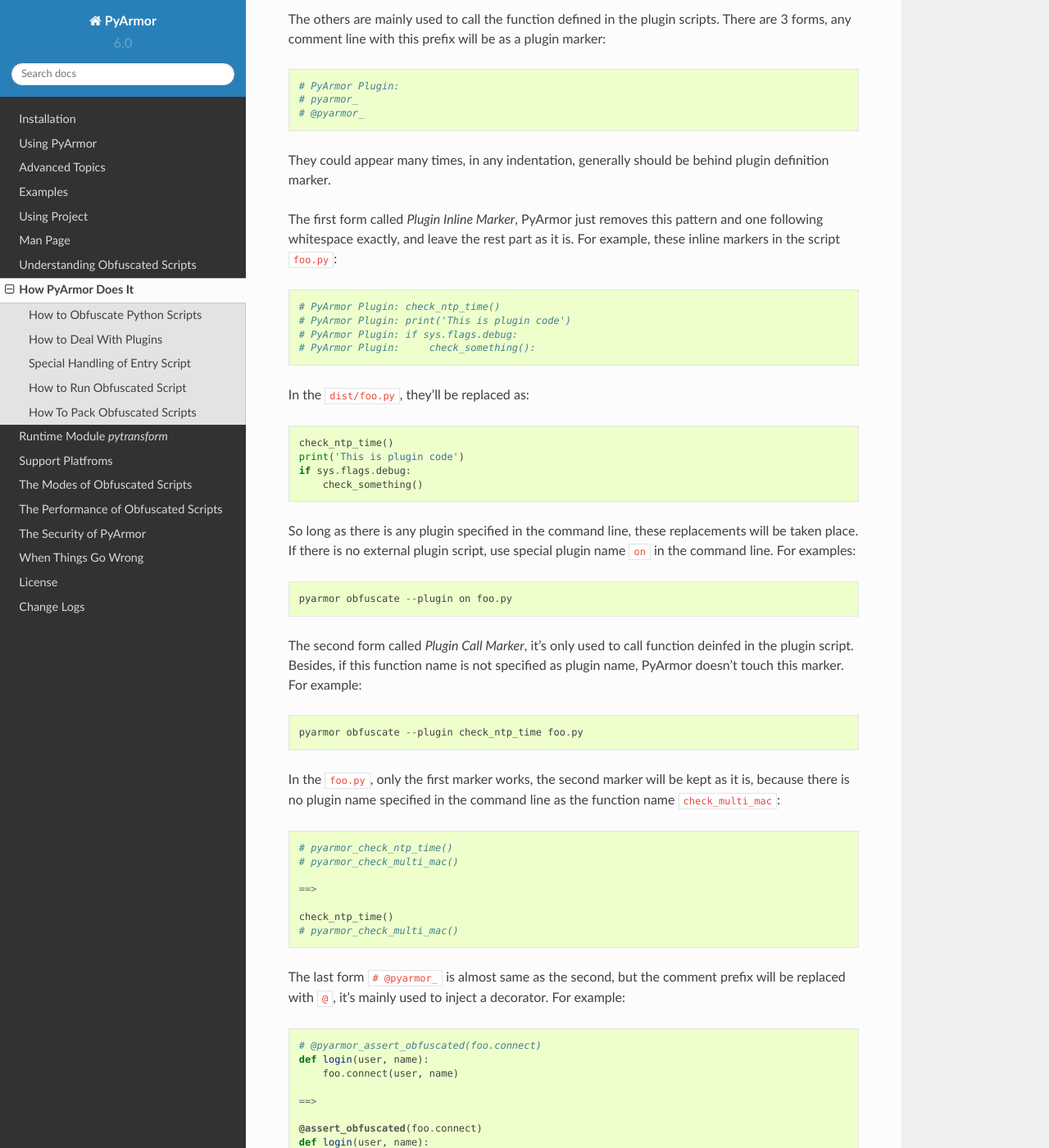
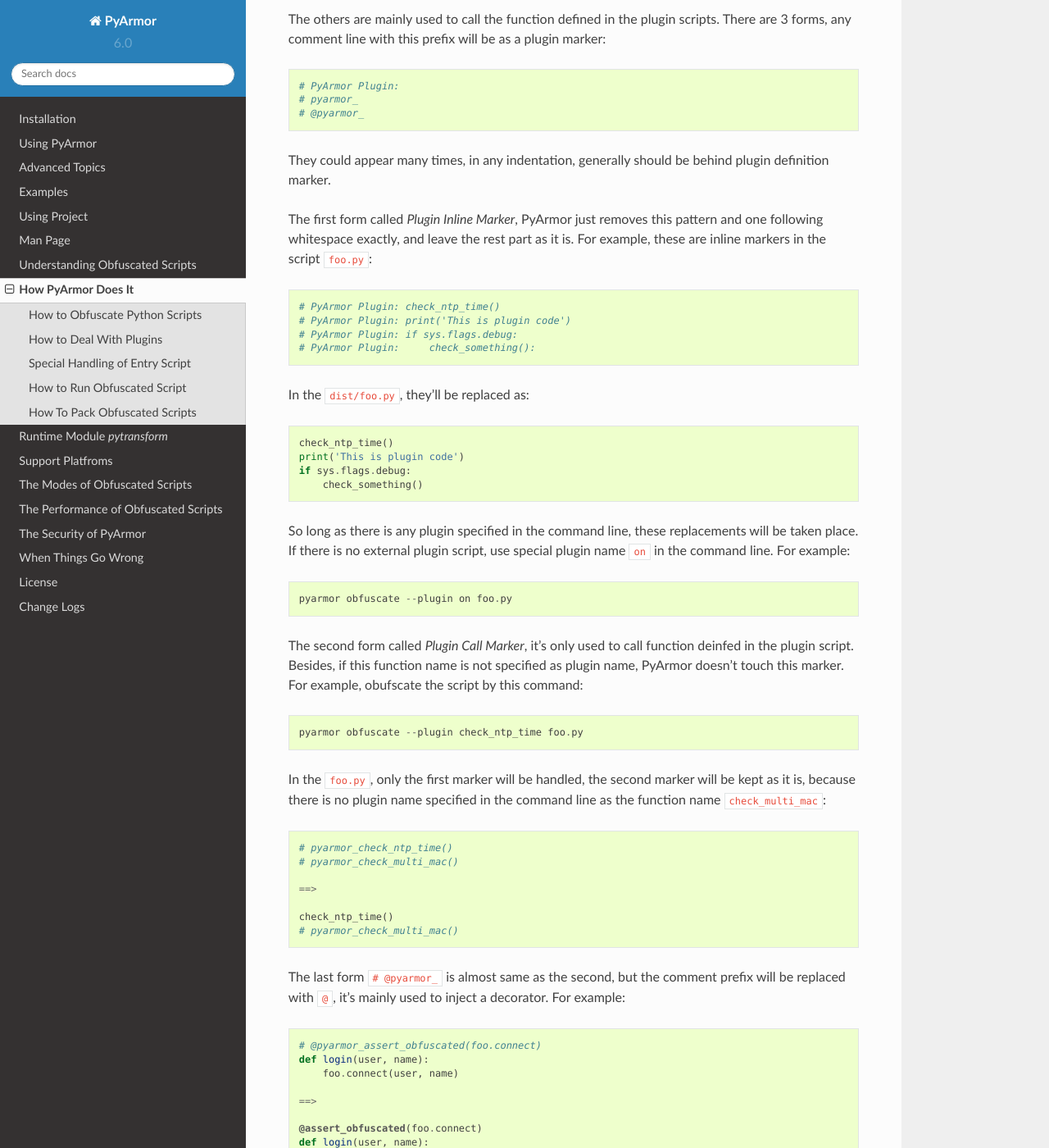
Before and after one commit to dashingsoft/pyarmor, a Sphinx documentation site: the page built from docs/how-to-do.rst, in a window 1280 px wide and 1400 px high, scrolled down 2837 px. Shown: the whole window at 82% size. Built offline with Sphinx 7.4.7 and the Read the Docs theme 2.0.0, drawn with Linux system fonts in a browser that asks for light colours; some of the changed text lies outside the part shown.

Commit message:
Refine plugin doc

```diff
--- a/docs/how-to-do.rst
+++ b/docs/how-to-do.rst
@@ -143,7 +143,7 @@
 
 The first form called `Plugin Inline Marker`, PyArmor just removes this pattern
 and one following whitespace exactly, and leave the rest part as it is. For
-example, these inline markers in the script ``foo.py``::
+example, these are inline markers in the script ``foo.py``::
 
     # PyArmor Plugin: check_ntp_time()
     # PyArmor Plugin: print('This is plugin code')
@@ -159,19 +159,20 @@
 
 So long as there is any plugin specified in the command line, these replacements
 will be taken place. If there is no external plugin script, use special plugin
-name ``on`` in the command line. For examples::
+name ``on`` in the command line. For example::
 
     pyarmor obfuscate --plugin on foo.py
 
 The second form called `Plugin Call Marker`, it's only used to call function
 deinfed in the plugin script. Besides, if this function name is not specified as
-plugin name, PyArmor doesn't touch this marker. For example::
+plugin name, PyArmor doesn't touch this marker. For example, obufscate the
+script by this command::
 
     pyarmor obfuscate --plugin check_ntp_time foo.py
 
-In the ``foo.py``, only the first marker works, the second marker will be kept
-as it is, because there is no plugin name specified in the command line as the
-function name ``check_multi_mac``::
+In the ``foo.py``, only the first marker will be handled, the second marker will
+be kept as it is, because there is no plugin name specified in the command line
+as the function name ``check_multi_mac``::
 
     # pyarmor_check_ntp_time()
     # pyarmor_check_multi_mac()
@@ -200,15 +201,18 @@
 
     pyarmor obfuscate --plugin @check_ntp_time foo.py
 
-In the script ``foo.py`` must call plugin function ``check_ntp_time`` by one of
+The script ``foo.py`` must call plugin function ``check_ntp_time`` by one of
 `Plugin Call Marker`. For example::
 
     # pyarmor_check_ntp_time()
 
-The `Plugin Inline Marker` doesn't work. For example, this doesn't work::
+The `Plugin Inline Marker` doesn't work. For example::
 
     # PyArmor Plugin: check_ntp_time()
 
+Even this marker will be replaced with ``check_ntp_time()``, but the plugin
+script will not be injected into the obfuscated script. When it runs, it will
+complain of no function `check_ntp_name` found.
 
 .. _special handling of entry script:
 
```
